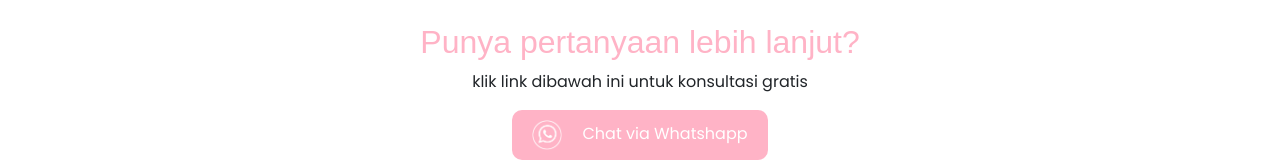
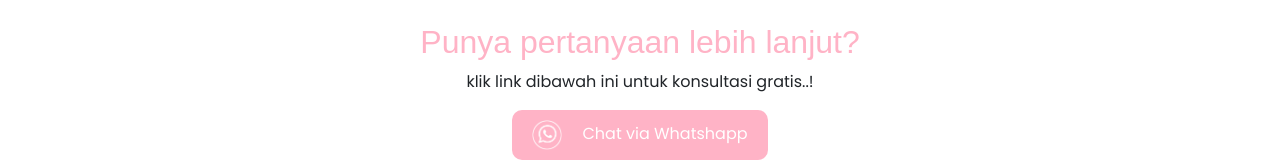
Before and after one commit to sriyuniar541/projectfe, a React (Create React App) app: page /manfaatSusukambingBagiKesehatan in a window 1280 px wide. Shown: the part 3392-3554 px from the top of the page. Built offline with nearby package versions, Linux system fonts and the light colour scheme; a web font is replaced by a local one.

Commit message:
update_link_wa

```diff
--- a/src/pages/websiteJualanSusu/jualan.jsx
+++ b/src/pages/websiteJualanSusu/jualan.jsx
@@ -332,7 +332,7 @@ const Jualan = () => {
       <div className="container col-lg-6 whatshap_card">
         <div>
           <h2>Punya pertanyaan lebih lanjut?</h2>
-          <p>klik link dibawah ini untuk konsultasi gratis</p>
+          <p>klik link dibawah ini untuk konsultasi gratis..!</p>
           <a href="https://wa.me/+6289674498437?text=Saya%20ingin%20konsultasi%20lebih%20lanjut">
             <button className="btn_whatshaap">
               <img src={whatshaap} alt="whatshaap" className=" img-fluid" />
```
